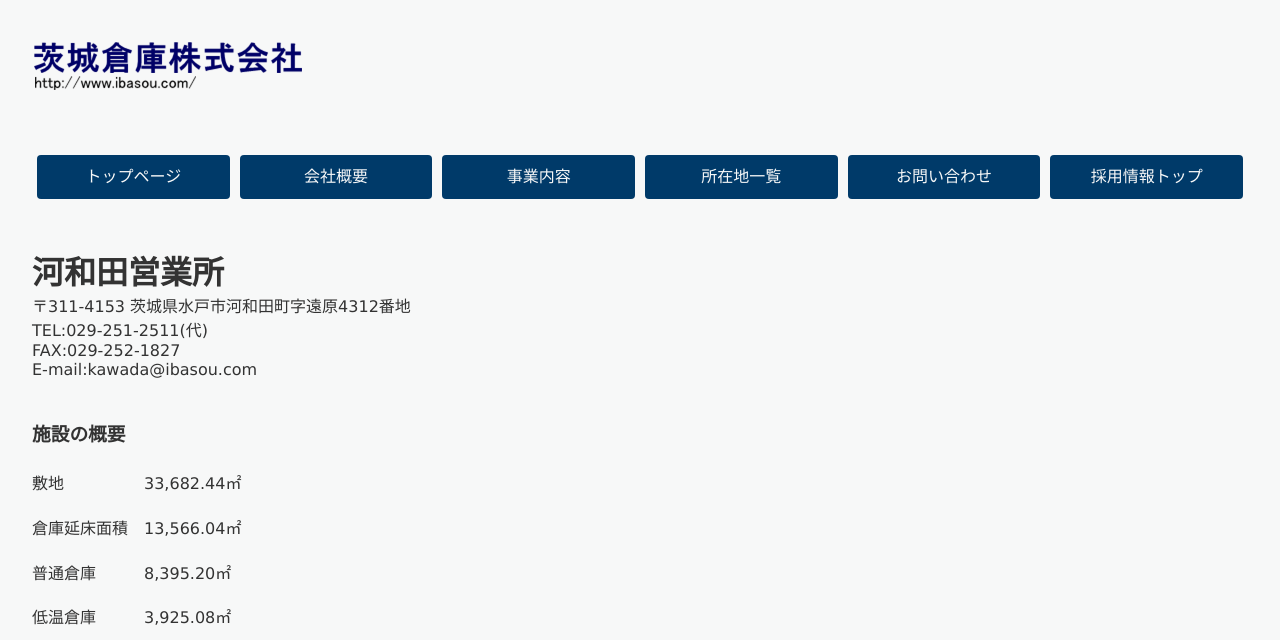
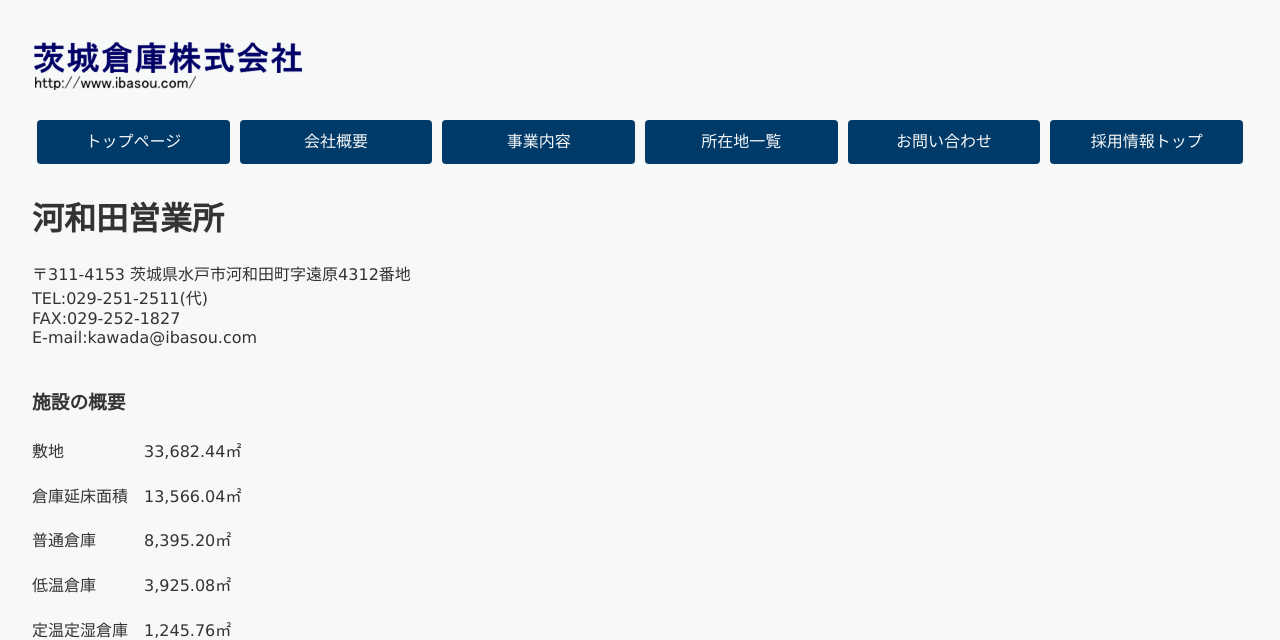
Before and after one commit to hasettyo/hasettyo.github.io, a plain HTML site: page index.html in a window 1280 px wide. Shown: the top 640 px of the page. Drawn offline with Linux system fonts and the light colour scheme.

Commit message:
Add files via upload

```diff
--- a/css/styles.css
+++ b/css/styles.css
@@ -10,7 +10,7 @@ header {
   padding:32px;
 }
 
-header h1,
+/* header h1, */
 header p {
   margin: 0;
 }
@@ -31,7 +31,7 @@ header img {
   display: block;
   width: 95%;
   line-height: 44px;
-  margin: 40px auto 48px;
+  margin: 5px auto 8px;
   font-size: 16px;
   border-radius: 4px;
   text-align: center;
```
